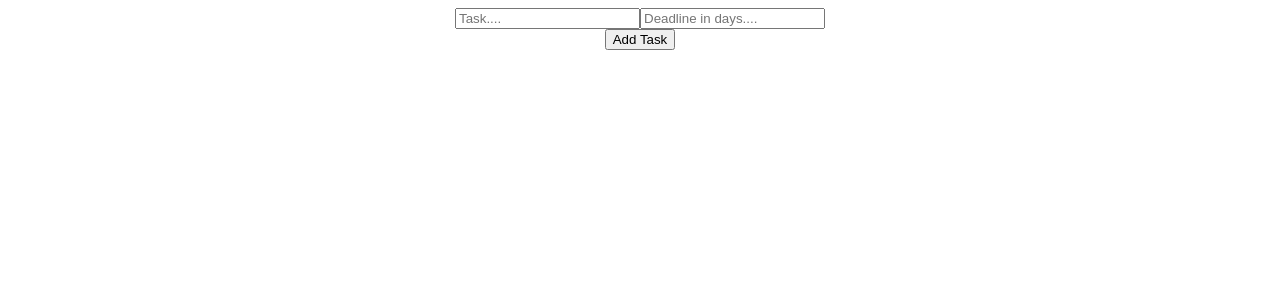
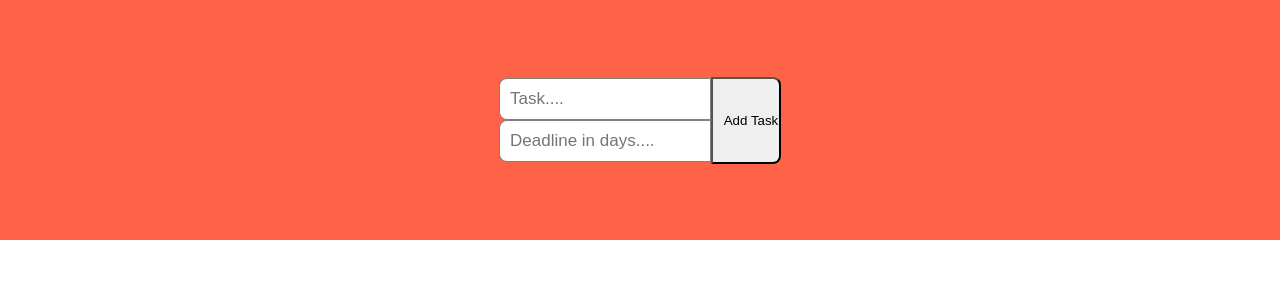
Before and after one commit to mitchiemt11/task-updater, a React (Create React App) app: page / in a window 1280 px wide. Shown: the top 300 px of the page. Built offline with nearby package versions, Linux system fonts and the light colour scheme.

Commit message:
Add appropriate styles

```diff
--- a/src/App.css
+++ b/src/App.css
@@ -1,3 +1,54 @@
+* {
+  margin: 0;
+  padding: 0;
+}
 .App {
-  text-align: center;
+ display: flex;
+ align-items: center;
+ flex-direction: column;
+ width: 100%;
+ height: 100vh;
+ font-family: Arial, Helvetica, sans-serif;
 }
+
+.header .inputContainer {
+  display: flex;
+  flex-direction: column;
+}
+
+.header input {
+  width: 200px;
+  height: 40px;
+  border: none;
+  border-bottom-left-radius: 8px;
+  border-top-left-radius: 8px;
+  padding-left: 10px;
+  font-size: 17px;
+  border: 1px solid grey;
+
+}
+
+.header button {
+  width: 70px;
+  height: 87px;
+  cursor: pointer;
+  border-bottom-right-radius: 8px;
+  border-top-right-radius: 8px;
+  padding-left: 10px;
+
+}
+
+
+.header {
+  display: flex;
+  flex: 30%;
+  justify-content: center;
+  align-items: center;
+  width: 100%;
+  background-color: tomato;
+}
+
+.todoList {
+  flex: 70%;
+  width: 100%;
+}
```
